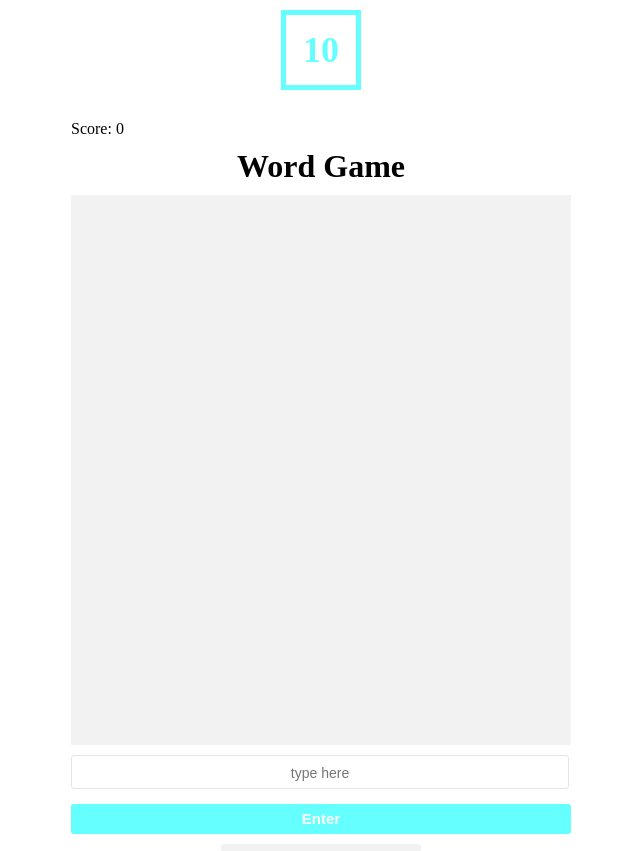
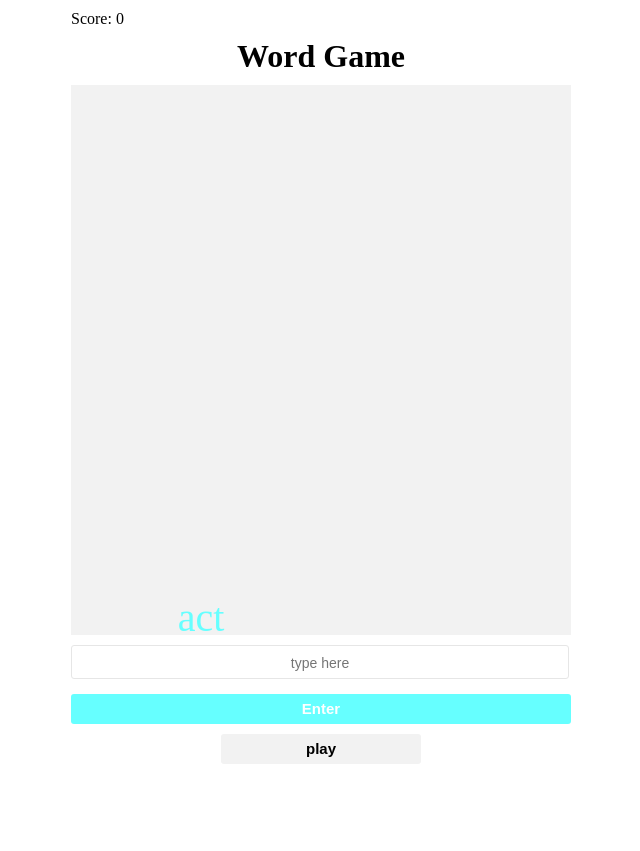
Before and after one commit to siobhanpotter/WDI_PROJECT_1, a PHP site: page / in a window 1280 px wide. Shown: the top 851 px of the page, without its empty margins (319-959 px from the left). After the commit the page ends 764 px from the top, so only its background shows below. Run offline with PHP 8.4, Linux system fonts and the light colour scheme; some libraries are stand-ins or nearby versions.

Commit message:
word falling within the screen, randomizing letters working

```diff
--- a/css/style.css
+++ b/css/style.css
@@ -82,3 +82,15 @@ input[type="submit"] {
   background-color: #66ffff;
   color: white;
 }
+
+.word-container {
+  position: relative;
+  top: 0;
+  left: 0;
+  width: 100px;
+  height: 20px;
+  /*background: white;*/
+  color: #66ffff;
+  text-align: center;
+  font-size: 40px;
+}
--- a/index.html
+++ b/index.html
@@ -9,19 +9,19 @@
   src="https://code.jquery.com/jquery-3.2.1.min.js"
   integrity="sha256-hwg4gsxgFZhOsEEamdOYGBf13FyQuiTwlAQgxVSNgt4="
   crossorigin="anonymous"></script>
-    <script src="js/app.js" charset="utf-8"></script>
+    <script src="js/rane-app.js" charset="utf-8"></script>
   </head>
   <body>
 
     <main>
 
-      <div class="timer">
+      <!-- <div class="timer">
         10
-      </div>
+      </div> -->
 
-      <div class="score-board">
+      <aside class="score-board">
         Score: <span class="score">0</span>
-      </div>
+      </aside>
 
 
     <h1>Word Game</h1>
--- a/js/app.js
+++ b/js/app.js
@@ -1,6 +1,4 @@
 $(() => {
-
-  // console.log('hello');
   const $h1 = $('h1');
   const $playButton = $('.playButton');
   const $input = $('input[type="text"]');
@@ -11,64 +9,21 @@ $(() => {
   let score = 0;
   const $score = $('.score');
   const timer = 10;
-  const $timeContainer = $('.timer');
+  // const $timeContainer = $('.timer');
   const $screen = $('.screen');
-  // console.log($fallingWord.html());
-
-
-
-
-
-
-
-  // function randomizeLettersloop() {
-  //   //here is where the checkAnswer would be located, I think.
-  //   for (var i = 0; i < jumbledWordsArray.length; i++) {
-  //     jumbledWordsArray[i].randomizeLetters();
-  //     console.log(jumbledWordsArray);
-  //   }
-  // };
-  //
-  // randomizeLettersloop();
-
-
-
-  //BELOW A RANDOMIZE LETTERS LOOP WHICH DIDNT WORK, I WAS TRYING TO LOOP THROUGH THE ENTIRE WORDS ARRAY RANDOMISING THE LETTERS IN EACH WORD
-
-  // function randomizeLetters() {
-  //   for (var i = 0; i < wordsArray.length; i++) {
-  //   let wordsArraySplit = wordsArray[i].split('');
-  //   wordsArraySplit.sort(function() { return 0.5 - Math.random() });
-  //   let jumbledWord = wordsArraySplit.join('');
-  //   //if the jumbled word is equal to the word in the word word in the word array randomize the letters again.
-  //   jumbledWordsArray.push(jumbledWord);
-  //   console.log(jumbledWordsArray);
-  //   // if (jumbledWord[i] === wordsArray[i]) {
-  //   //   randomizeLetters();
-  //   //   // console.log('it works');
-  //   // }
-  //   };
-  // };
-
-  //////////////////////////////////////////////////NEED THIS (BELOW)////////////////////
-  // $playButton.one('click', function() {
-  //   randomizeLetters();
-  //   //add the jumbledWordsArray to #fallingWord
-  //   $fallingWord.html(jumbledWordsArray);
-  //   //make the word fall from the top of the screen.
-  // });
-
 
 
   $playButton.one('click',function(){
-    // console.log('hello');
-    //When you click on play run all of this (below) every 10 seconds, first on the first word in the wordsArray, then on the second word in the words array etc.....
+    //When you click on play run all of this (below) every 2 seconds, first on the first word in the wordsArray, then on the second word in the words array etc.....
     // for (var i = 0; i < wordsArray.length; i++) {
-
+    // var interval = setInterval(jumbleWords, makeWordsFall,  11000);
     console.log(wordsArray);
     jumbleWords();
     console.log(jumbledWordsArray)
     makeWordsFall();
+    setTimeout(function(){
+      jumbleWords(); makeWordsFall();
+    }, 11000);
   // }
   // var interval = setInterval(randomizeLetters, $fallingWord.html(jumbledWordsArray), animateWord  5000));
   });
@@ -84,11 +39,9 @@ $(() => {
   // Actually jumble the word
   function jumbleWord(word) {
     const splitWord = word.split('');
-    // console.log(splitWord);
     const jumbled = splitWord.sort(function() {
       return 0.5 - Math.random();
     });
-    // console.log(jumbledWord);
     return jumbled.join('');
   }
 
@@ -99,7 +52,7 @@ $(() => {
       const $fallingWord = $(`<div class="fallingWord" id="fallingWord">${jumbledWord}</div>`);
       $fallingWord.css('left', Math.floor(Math.random()*$screen.width()+1));
       $screen.append($fallingWord)
-      $fallingWord.animate({top: '+716px'}, 9000);
+      $fallingWord.animate({top: '+605px'}, 9000);
       $fallingWord.animate({opacity: '0'}, 1);
     }
   }
@@ -107,7 +60,6 @@ $(() => {
   $submitButton.on('click', function(e) {
     e.preventDefault();
     $userInput = $input.val();
-    // console.lo g($userInput);
     checkAnswer();
     console.log(score);
     $score.html(score);
@@ -117,63 +69,18 @@ $(() => {
   });
 
 
-
-  function checkAnswer() {
-  // let $userInput = $input.val();
-  //If the first word the user enters into the imput box is the same as the first word in the wordsArray alert 'right answer', and that word dissapears, if it is different alert 'keep trying'.
-
-  // If the contents of the imput box is the same as wordsArray[i], make the word dissapear / display none, alert the user they have got the correct answer, allow the user to move on to the next word.
-
-    //When you click on play run this check answer code every 10 seconds
-  // for (var i = 0; i < wordsArray.length; i++) {
-  //   if($userInput === wordsArray[i]) {
-  //     // alert('correct answer');
-  //     score ++;
-  //     // console.log(`yay ${wordsArray[0]}`);
-  //     //if the user answer is correct display none for words array[0]
-  //     //if the user answer is correct randomize the next word
-  //     //"                            " then check the answer of the next word.
-  //     $fallingWord.animate({opacity: '0'}, "fast");
-  //   } else {
-  //       alert('keep trying');
-  //       score --;
-  //     }
-  //
-  //   }
-  // }
-
-
-
-
-    /////////////////////////////////////////////////
+function checkAnswer() {
     if ($userInput === wordsArray[0]) {
-    // alert('correct answer');
       score ++;
-      // console.log(`yay ${wordsArray[0]}`);
-      //if the user answer is correct display none for words array[0]
-      //if the user answer is correct randomize the next word
-      //"                            " then check the answer of the next word.
-      // $fallingWord.animate({opacity: '0'}, 'fast');
     } else {
       alert('keep trying');
       score --;
     }
+};
 
 
-  }
-  ////////////////////////////////////////////////////////////////
-
-
-
-
-  function resetGame() {
-  }
-
-
-
-
-// function animateWords() {
-// }
+function resetGame() {
+};
 
 // function reset() {
 //   score = 0;
@@ -183,11 +90,4 @@ $(() => {
 //   $timeContainer.html(timer);
 // }
 
-
-
-
-
-
-
-
 });
--- /dev/null
+++ b/js/rane-app.js
@@ -0,0 +1,74 @@
+
+
+// $(() => {
+//   console.log($('.score-board'));
+// });
+
+$(setup);
+
+const $screen = $('.screen');
+// let score = 0;
+// const $score = $('.score');
+const $wordContainer = $('.word-container');
+const wordsArray = ['cat', 'hat', 'bat'];
+
+
+function setup() {
+  pickRandomWord();
+}
+
+function pickRandomWord() {
+  const word = wordsArray[Math.floor(Math.random() * wordsArray.length)];
+  shuffleString(word);
+}
+
+function shuffleString(word) {
+  const shuffledWord = shuffleWord(word);
+  createHtmlContainerForWord(shuffledWord);
+}
+
+function createHtmlContainerForWord(shuffledWord) {
+  // console.log('this is from createHtmlContainerForWord', shuffledWord);
+  const $wordContainer = $(`<div class="word-container">${shuffledWord}</div>`);
+  $('.screen').append($wordContainer);
+  // console.log($wordContainer);
+
+
+  randomWidth($wordContainer);
+}
+
+
+function randomWidth(container) {
+  // const screenWidth =
+  const randomWidth = Math.floor(Math.random() * 410);
+  $screen.append(container);
+  container.css({'margin-left': randomWidth});
+
+  animateHtmlContainer(container);
+}
+
+function animateHtmlContainer(container) {
+  console.log(container);
+  container.animate({top: '+512px'}, 9000);
+  container.animate({opacity: '0'}, 1);
+}
+
+
+
+function shuffleWord(word){
+  var shuffledWord = '';
+  word = word.split('');
+  while (word.length > 0) {
+    shuffledWord +=  word.splice(word.length * Math.random() << 0, 1);
+  }
+  return shuffledWord;
+}
+
+// function checkAnswer() {
+//   if ($userInput === wordsArray[0]) {
+//     score ++;
+//   } else {
+//     alert('keep trying');
+//     score --;
+//   }
+// };
```
